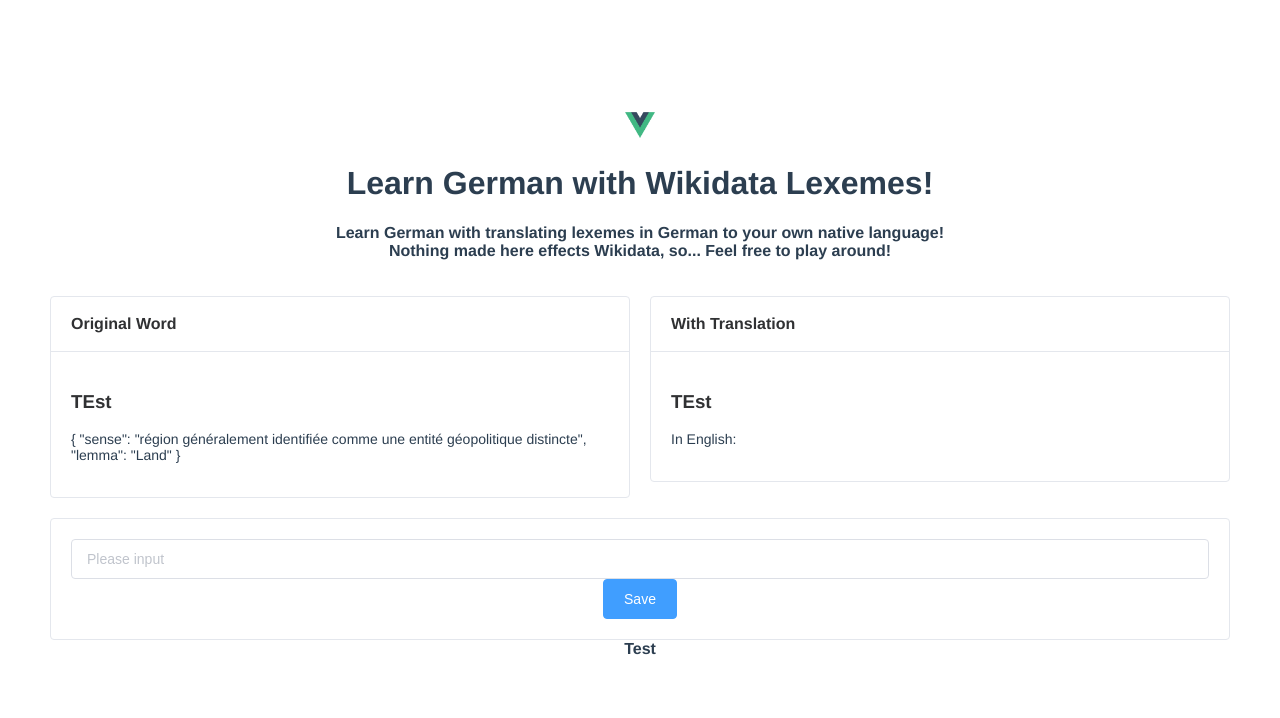
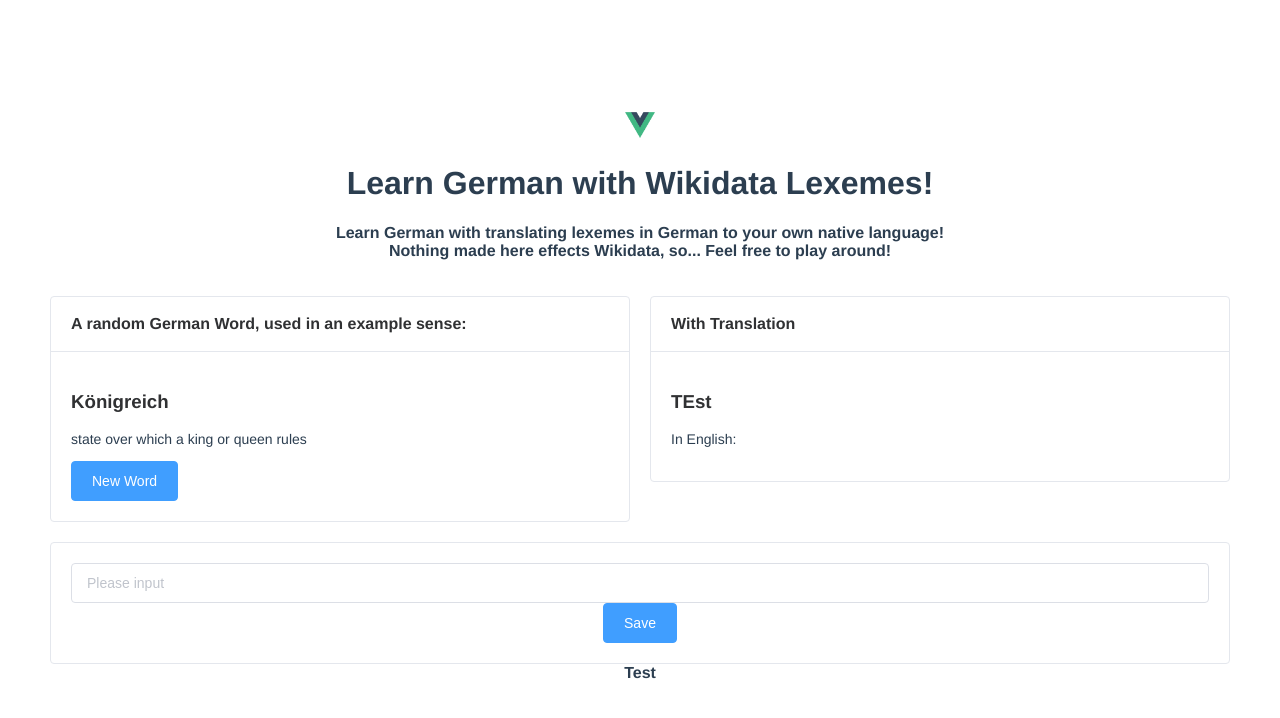
Before and after one commit to erdincciftci/learn-german-with-wd-lexemes, a Vue app: page / in a window 1280 px wide. Shown: the top 718 px of the page. Built offline with nearby package versions, Linux system fonts and the light colour scheme.

Commit message:
feat: getting random german word and also getting new one implemented, working on template!

```diff
--- a/src/App.vue
+++ b/src/App.vue
@@ -6,15 +6,32 @@
 
   <aside class="aside aside-1">
 
-<el-card  shadow="hover" class="box-card">
+<el-card shadow="hover" class="box-card">
   <template #header>
     <div class="clearfix">
-      <span> Original Word</span>
+      <span>A random German Word, used in an example sense: </span>
 
     </div>
   </template>
- <h3>  TEst </h3>
-      <p class="body">    {{example[12]}} </p>
+ <h3>
+<div v-if="newRandomGermansense === ''">
+  {{example[randomGermanSense].lemma}}
+</div>
+<div v-else-if="newRandomGermansense !== ''">
+  {{example[newRandomGermansense].lemma}}
+</div>
+   </h3>
+
+
+<div v-if="newRandomGermansense === ''">
+   <p class="body">  {{example[randomGermanSense].sense}}  </p>
+</div>
+<div v-else>
+  <p class="body">  {{example[newRandomGermansense].sense}} </p>
+</div>
+
+
+      <el-button type="primary"  @click="createRandomGermanSense"> New Word </el-button>
 </el-card>
     </aside>
 
@@ -44,6 +61,7 @@
     </el-card>
     Test {{translatedList[0]}}
 
+
     </footer>
 
 
@@ -60,7 +78,7 @@
 import HelloWorld from "./components/HelloWorld.vue";
 import { v4 as uuid } from 'uuid'
 import json from '../public/sensewlemma.json'
-import { reactive, toRefs, computed} from 'vue'
+import { reactive, toRefs} from 'vue'
 
 
 export default {
@@ -70,16 +88,24 @@ export default {
   },
 
   setup() {
+
+
+
     const state = reactive({
       example: json,
       newNativeTranslition: '',
       originalSenses: [],
       translatedList: [],
+      newRandomGermansense: ''
     })
 
-   const germanSenses = computed(() => {
-      return state.originalSenses
-    })
+
+    const randomGermanSense = [Math.floor(Math.random() * state.example.length)]
+
+    const createRandomGermanSense = () => {
+      state.newRandomGermansense =  [Math.floor(Math.random() * state.example.length)]
+      console.log(state.newRandomGermansense)
+    }
 
     const addTask = () => {
       state.translatedList.push({
@@ -95,7 +121,8 @@ export default {
   return {
       ...toRefs(state),
       addTask,
-      germanSenses
+      randomGermanSense,
+      createRandomGermanSense
     }
     }
 };
@@ -138,7 +165,6 @@ export default {
 }
 
 .aside-1 {
-
   background: white;
   text-align: left;
 
```
